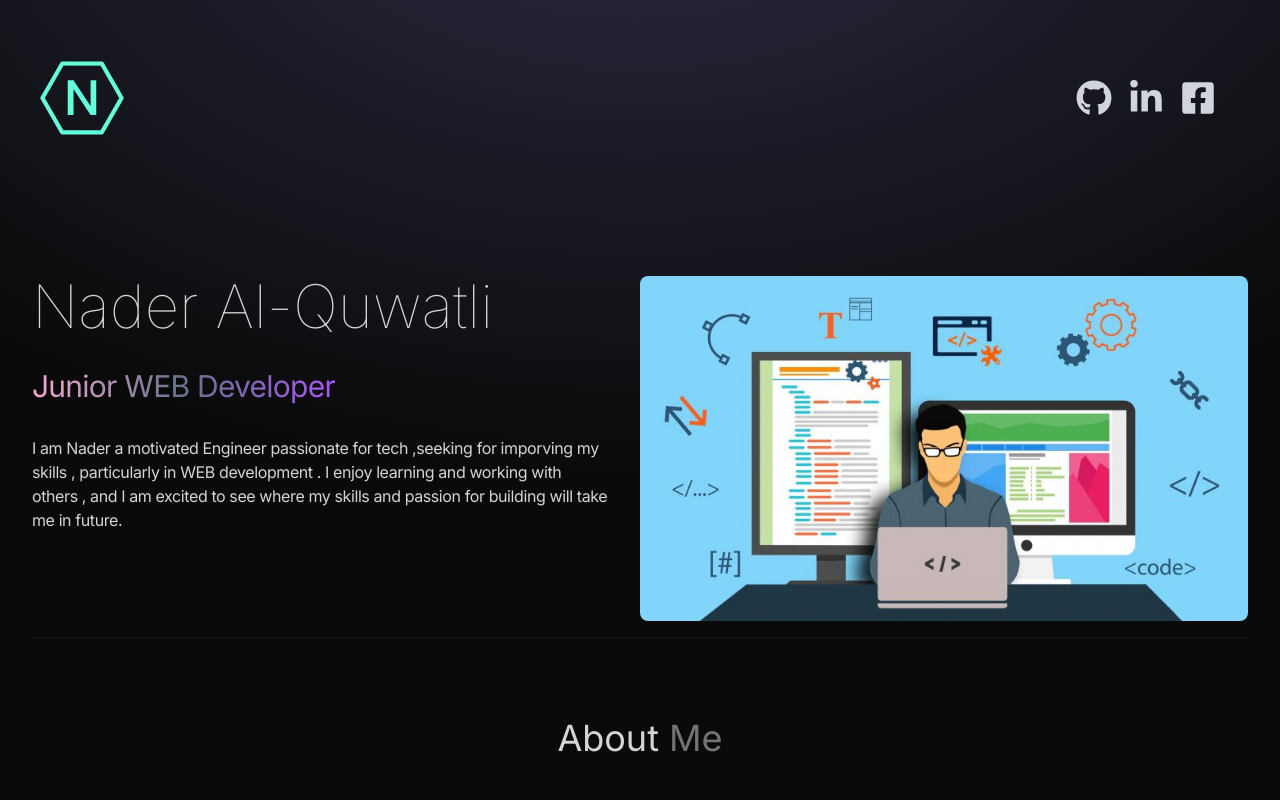
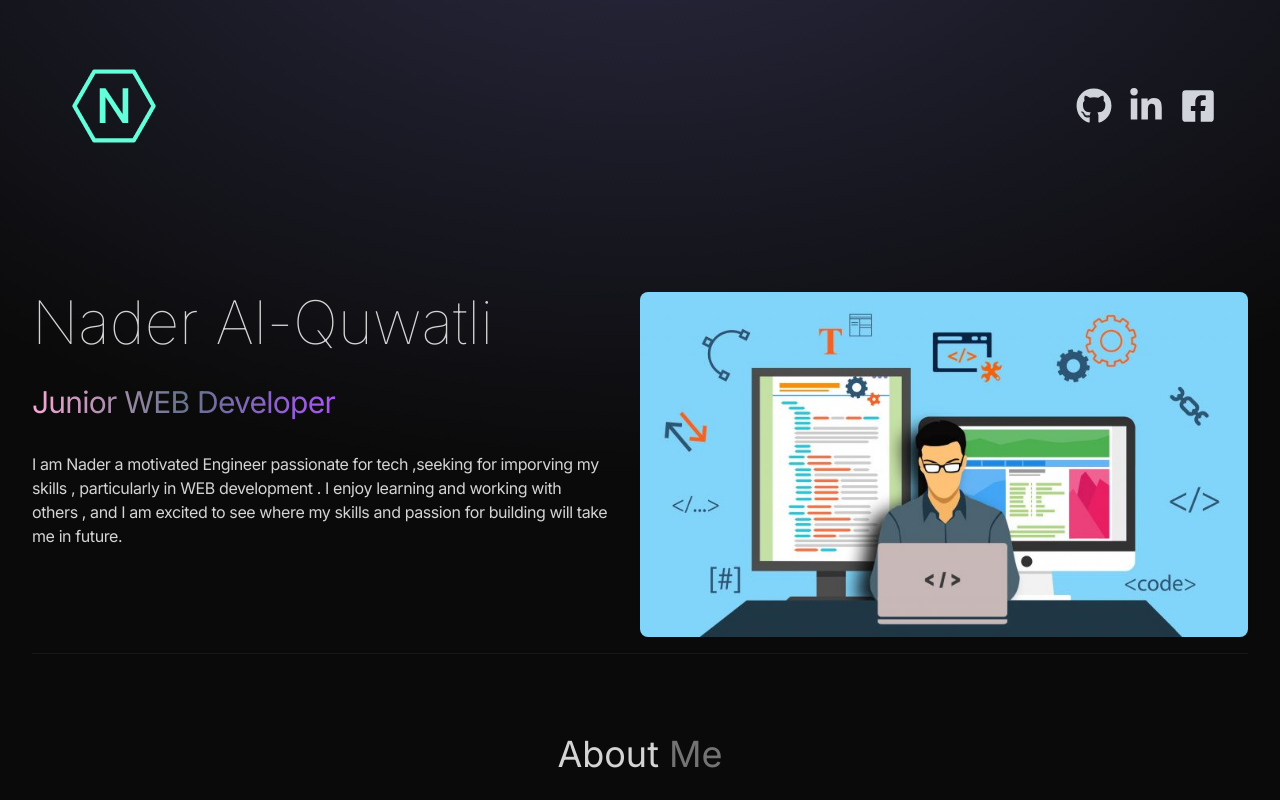
Before and after one commit to NaderQast/portfolio, a React (Vite) app: page / in a window 1280 px wide. Shown: the top 800 px of the page. Built offline with nearby package versions, Linux system fonts and the light colour scheme.

Commit message:
New Changes to portfolio

```diff
--- a/src/components/Navbar.jsx
+++ b/src/components/Navbar.jsx
@@ -8,7 +8,7 @@ const Navbar = () => {
   return (
     <nav className="mb-20 flex items-centre justify-between py-6">
       <div className="flex flex-shrink-0 items-center ">
-        <img className="" src={logo} alt="logo"></img>
+        <img className="lg:m-8 md:m-5 sm:m-3" src={logo} alt="logo"></img>
       </div>
 
       <div className="flex m-8 gap-4 items-center justify-between py-6 text-4xl text-gray-300">
--- a/src/constants/index.js
+++ b/src/constants/index.js
@@ -38,7 +38,7 @@ export const PROJECTS = [
     description:
       "Single Page e-commerce website with nice appearance and dark mode Feature ",
     technologies: ["HTML", "Tailwind.CSS", "React.JS", ],
-    link: "https://sa3a-store-doyc-egqmxitgn-naders-projects-9d839a27.vercel.app/",
+    link: "https://sa3a-store-51x9.vercel.app/",
   },
   {
     title: "React-Blog",
```
